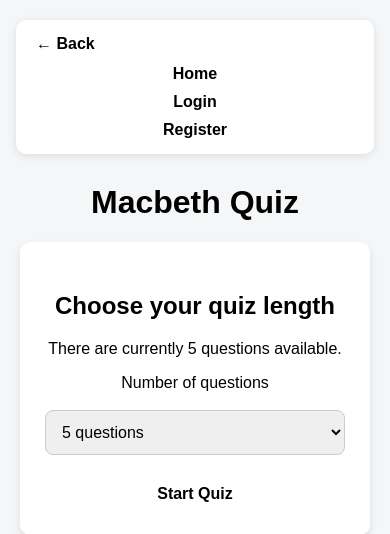
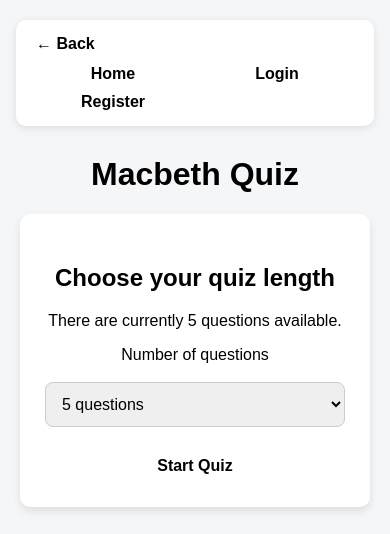
Before and after one commit to jshepherd1234/GCSE-Revision-App, a Flask app: page /quiz/macbeth in a window 390 px wide. Shown: the top 534 px of the page. Run offline with Flask 3, Linux system fonts and the light colour scheme.

Commit message:
Adjusted mobile nav bar

```diff
--- a/static/style.css
+++ b/static/style.css
@@ -228,8 +228,6 @@ h2 { /* Targets h2 headings*/
 
     }
 
-}
-
     .navbar{
 
         flex-direction: column;
@@ -243,13 +241,14 @@ h2 { /* Targets h2 headings*/
     .navbar > a:first-child{
 
         align-self: flex-start;
+
     }
 
     .nav-right{
 
         display: grid;
 
-    grid-template-columns: repeat(2, minmax(0,1 fr));
+        grid-template-columns: repeat(2, minmax(0, 1fr));
 
         gap: 10px;
 
@@ -262,6 +261,9 @@ h2 { /* Targets h2 headings*/
         text-align: center;
 
         overflow-wrap: anywhere;
+
+    }
+
 }
 
 /* Character Revision cards */
```
Lines whose indentation alone changed are shown as unchanged.
